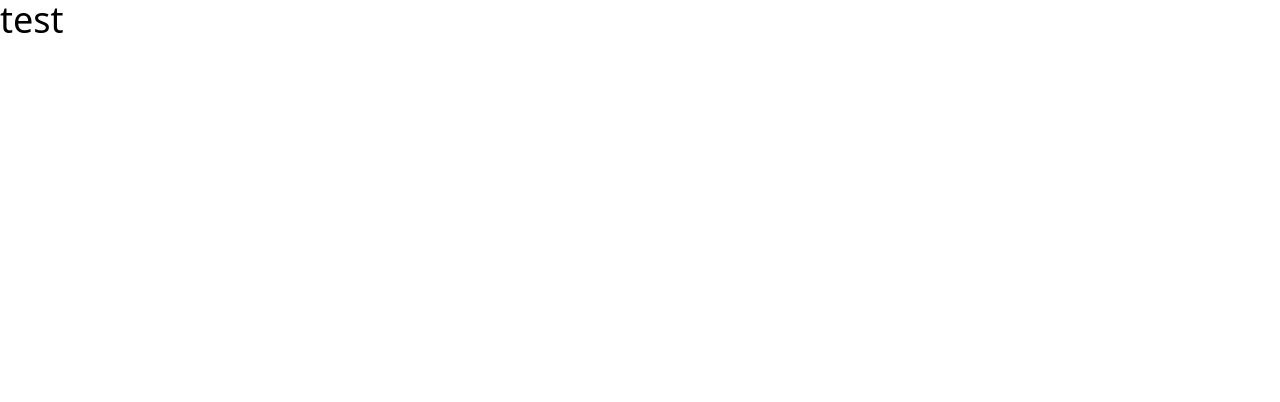
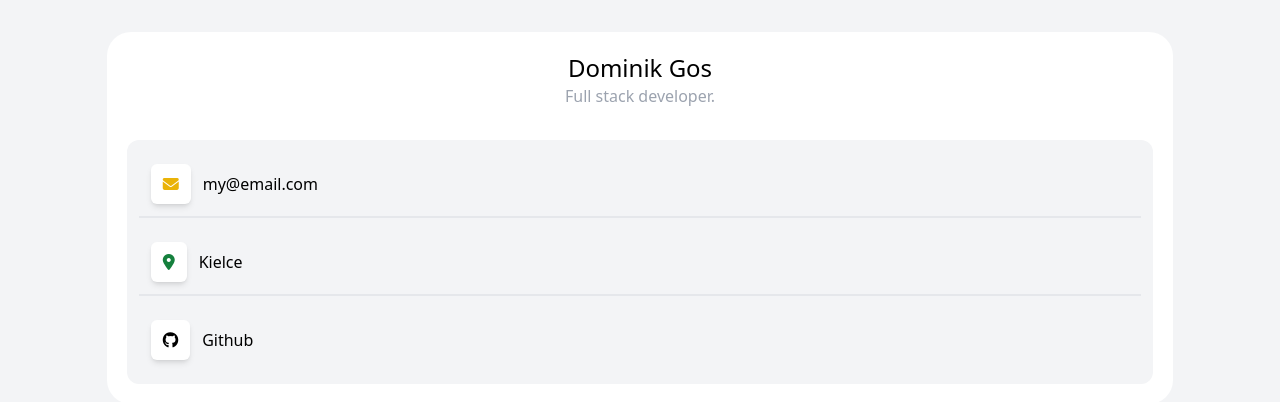
Before and after one commit to DominikGos/portfolio, a Vue app: page / in a window 1280 px wide. Shown: the top 402 px of the page. Built offline with nearby package versions, Linux system fonts and the light colour scheme.

Commit message:
added profile card and profile card components

```diff
--- a/index.html
+++ b/index.html
@@ -4,9 +4,10 @@
     <meta charset="UTF-8">
     <link rel="icon" href="/favicon.ico">
     <meta name="viewport" content="width=device-width, initial-scale=1.0">
+    <link rel="stylesheet" href="https://cdnjs.cloudflare.com/ajax/libs/font-awesome/6.4.2/css/all.min.css" integrity="sha512-z3gLpd7yknf1YoNbCzqRKc4qyor8gaKU1qmn+CShxbuBusANI9QpRohGBreCFkKxLhei6S9CQXFEbbKuqLg0DA==" crossorigin="anonymous" referrerpolicy="no-referrer" />
     <title>Vite App</title>
   </head>
-  <body>
+  <body class="bg-gray-100">
     <div id="app"></div>
     <script type="module" src="/src/main.ts"></script>
   </body>
--- a/src/App.vue
+++ b/src/App.vue
@@ -1,9 +1,9 @@
 <script setup lang="ts">
-
+import ProfileCard from './Components/Profile/ProfileCard.vue';
 </script>
 
 <template>
-  <p class=" text-4xl">
-    test
-  </p>
+  <div class="flex flex-col items-center w-screen h-screen">
+    <ProfileCard />
+  </div>
 </template>
--- /dev/null
+++ b/src/Components/Profile/ProfileCard.vue
@@ -0,0 +1,29 @@
+<script setup lang="ts">
+import ProfileCardItem from './ProfileCardItem.vue';
+import SquareWrapper from '../SquareWrapper.vue';
+</script>
+
+<template>
+  <div class="flex flex-col rounded-3xl p-5 bg-white mt-8 w-full gap-8 landscape:w-5/6">
+    <header class="text-center">
+      <p class="font-medium text-2xl">Dominik Gos</p>
+      <p class="text-small text-gray-400">Full stack developer.</p>
+    </header>
+    <main class="flex flex-col gap-3 p-3 rounded-xl bg-gray-100">
+      <ProfileCardItem>
+        <SquareWrapper><i class="fa-solid fa-envelope text-yellow-500"></i></SquareWrapper>
+        <p>my@email.com</p>
+      </ProfileCardItem>
+      <ProfileCardItem>
+        <SquareWrapper><i class="fa-solid fa-location-dot text-green-700"></i></SquareWrapper>
+        <a target="_blank" href="https://www.google.pl/maps/place/Kielce/@50.8541194,20.5332415,12z/data=!3m1!4b1!4m6!3m5!1s0x47178818af891105:0x5025d8b8c0cdcdf3!8m2!3d50.8660773!4d20.6285676!16zL20vMGp4MF8?entry=ttu">
+          Kielce
+        </a>
+      </ProfileCardItem>
+      <ProfileCardItem>
+        <SquareWrapper><i class="fa-brands fa-github"></i></SquareWrapper>
+        <a href="https://github.com/DominikGos" target="_blank">Github</a>
+      </ProfileCardItem>
+    </main>
+  </div>
+</template>
--- /dev/null
+++ b/src/Components/Profile/ProfileCardItem.vue
@@ -0,0 +1,8 @@
+<script setup lang="ts">
+</script>
+
+<template>
+  <div class="flex gap-3 items-center border-b-2 border-b-gray-200 p-3 last:border-none">
+    <slot></slot>
+  </div>
+</template>
--- /dev/null
+++ b/src/Components/SquareWrapper.vue
@@ -0,0 +1,8 @@
+<script lang="ts" setup>
+</script>
+
+<template>
+  <div class="flex justify-center items-center p-3 bg-white rounded-md shadow-md hover:shadow-none transition-all duration-300">
+    <slot></slot>
+  </div>
+</template>
```
